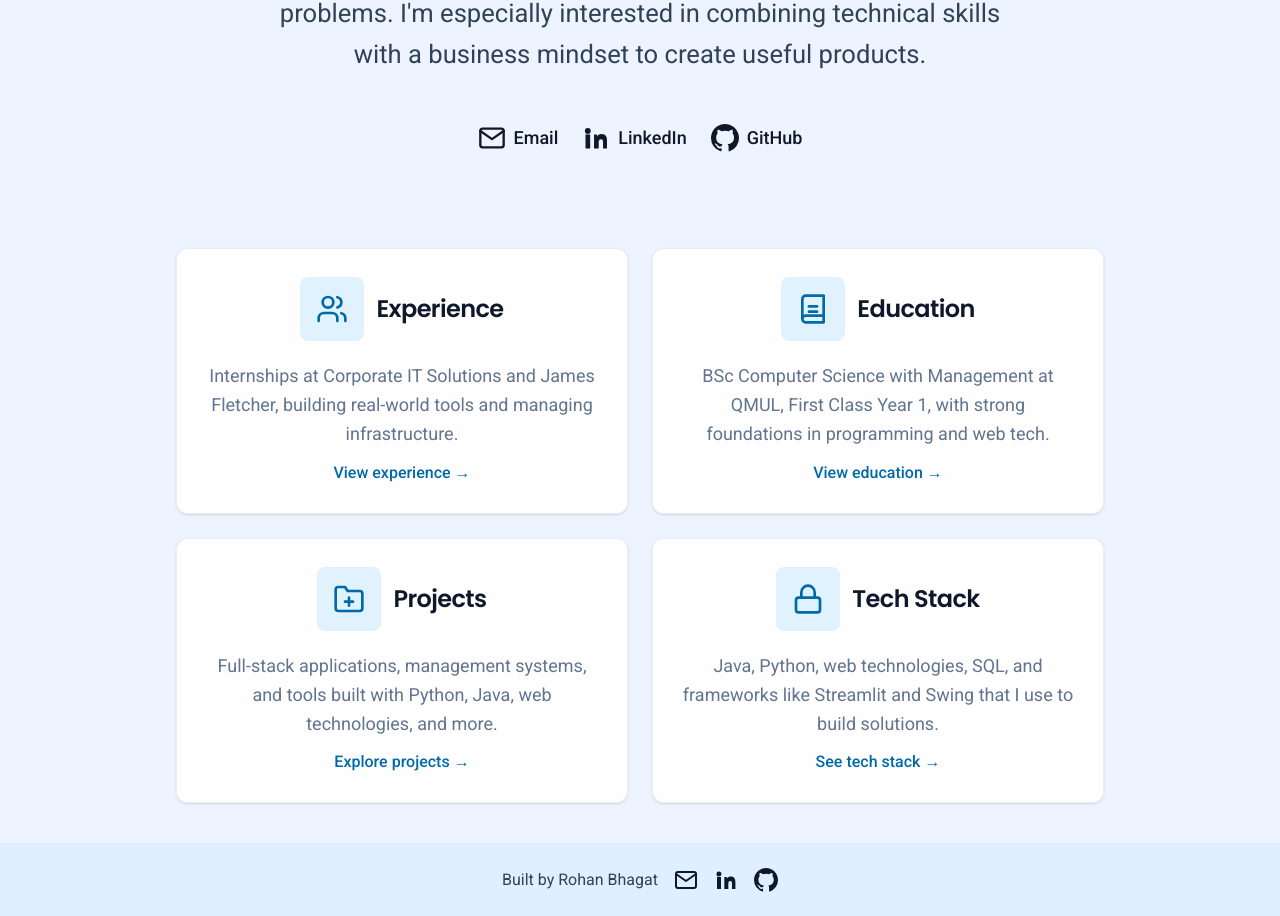
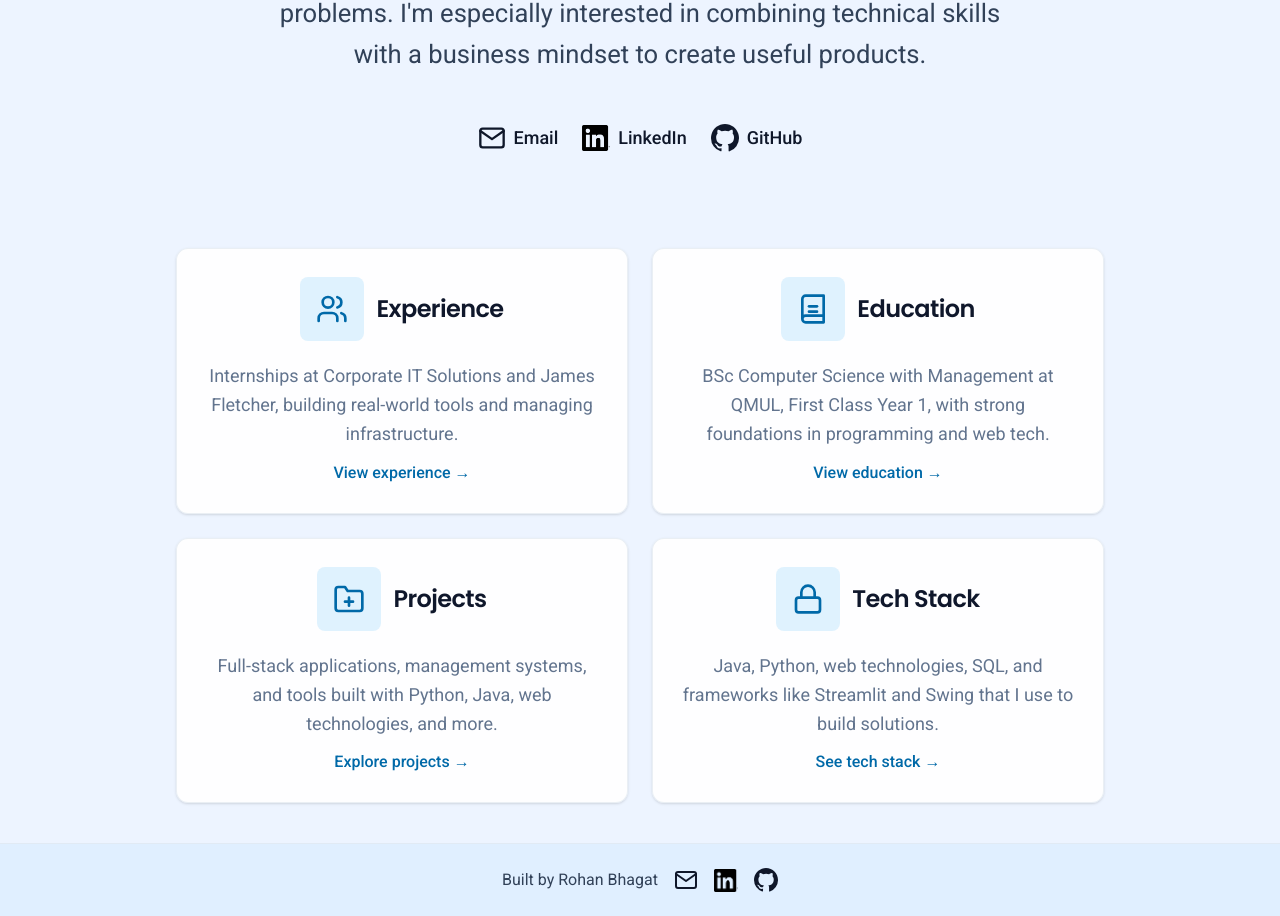
Before and after one commit to rohanb593/portfolio, a Next.js app: page / in a window 1280 px wide. Shown: the part 376-1292 px from the top of the page. Built offline with nearby package versions, Linux system fonts and the light colour scheme.

Commit message:
fixed linkind

```diff
--- a/app/layout.tsx
+++ b/app/layout.tsx
@@ -70,16 +70,15 @@ export default function RootLayout({
                   target="_blank"
                   rel="noreferrer"
                   aria-label="LinkedIn"
-                  className="text-slate-900 hover:text-sky-900"
+                  className="text-slate-900 hover:text-sky-900 inline-flex"
                 >
-                  <svg
-                    xmlns="http://www.w3.org/2000/svg"
-                    viewBox="0 0 24 24"
-                    className="h-5 w-5 md:h-6 md:w-6"
-                    fill="currentColor"
-                  >
-                    <path d="M4.98 3.5a2.5 2.5 0 11-.02 5.01 2.5 2.5 0 01.02-5.01zM3 9h4v12H3zM9 9h3.8v1.64h.05c.53-1 1.84-2.06 3.78-2.06 4.04 0 4.79 2.66 4.79 6.12V21H18v-5.17c0-1.23-.02-2.81-1.71-2.81-1.71 0-1.97 1.34-1.97 2.72V21h-4V9z" />
-                  </svg>
+                  <img
+                    src="/linkedin.png"
+                    alt="LinkedIn"
+                    className="h-5 w-5 md:h-6 md:w-6 object-contain"
+                    width={24}
+                    height={24}
+                  />
                 </a>
                 <a
                   href="https://github.com/rohanb593"
--- a/app/page.tsx
+++ b/app/page.tsx
@@ -93,14 +93,13 @@ export default function Home() {
           rel="noreferrer"
           className="inline-flex items-center gap-2 text-base font-medium text-slate-900 hover:text-sky-900 md:text-lg"
         >
-          <svg
-            xmlns="http://www.w3.org/2000/svg"
-            viewBox="0 0 24 24"
-            className="h-6 w-6 md:h-7 md:w-7"
-            fill="currentColor"
-          >
-            <path d="M4.98 3.5a2.5 2.5 0 11-.02 5.01 2.5 2.5 0 01.02-5.01zM3 9h4v12H3zM9 9h3.8v1.64h.05c.53-1 1.84-2.06 3.78-2.06 4.04 0 4.79 2.66 4.79 6.12V21H18v-5.17c0-1.23-.02-2.81-1.71-2.81-1.71 0-1.97 1.34-1.97 2.72V21h-4V9z" />
-          </svg>
+          <img
+            src="/linkedin.png"
+            alt="LinkedIn"
+            className="h-6 w-6 md:h-7 md:w-7 object-contain"
+            width={28}
+            height={28}
+          />
           <span>LinkedIn</span>
         </a>
 
```
Also changed, not shown: public/linkedin.png (added).
